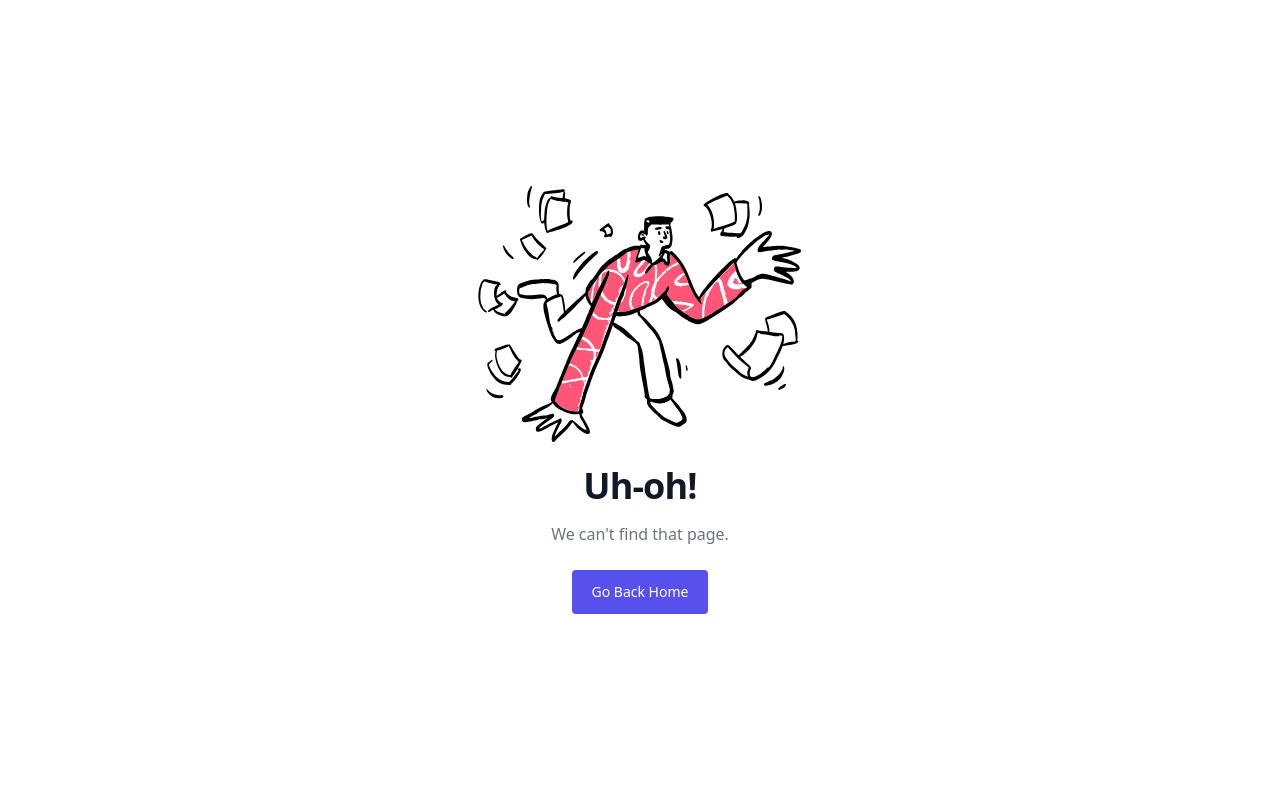
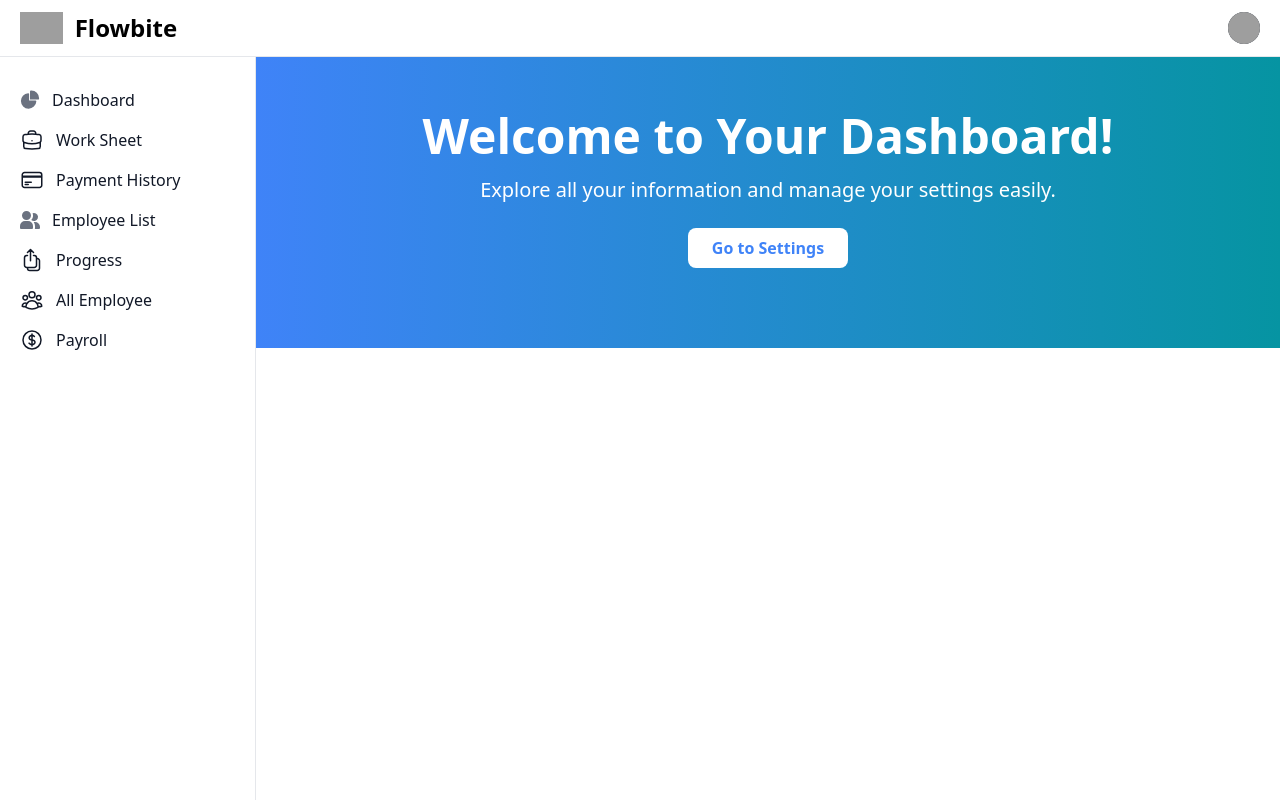
Before and after one commit to tawhidbokth/-Employee-management-client, a React (Vite) app: page /dashboard/dashboard in a window 1280 px wide. Built offline with nearby package versions, Linux system fonts and the light colour scheme; no server answers; grey boxes are pictures that could not be loaded.

Commit message:
all sidebar function is ok

```diff
--- /dev/null
+++ b/src/Hooks/usePayroll.jsx
@@ -0,0 +1,17 @@
+import { useQuery } from '@tanstack/react-query';
+import useAxsioSequre from './useAxsioSequre';
+
+const usePayroll = () => {
+  const axiosSecure = useAxsioSequre();
+  const { refetch, data: payroll = [] } = useQuery({
+    queryKey: ['payroll'],
+    queryFn: async () => {
+      const res = await axiosSecure.get('/payroll');
+      return res.data;
+    },
+  });
+
+  return [payroll, refetch];
+};
+
+export default usePayroll;
--- a/src/Pages/Dashboard/Components/AdminDashboard/Payroll.jsx
+++ b/src/Pages/Dashboard/Components/AdminDashboard/Payroll.jsx
@@ -1,35 +1,16 @@
-import { useState } from 'react';
+import usePayroll from '../../../../Hooks/usePayroll';
 
 const Payroll = () => {
-  const [payrollRequests, setPayrollRequests] = useState([
-    {
-      id: 1,
-      name: 'Alice',
-      salary: 5000,
-      month: 'Jan',
-      year: 2024,
-      paymentDate: null,
-      paid: false,
-    },
-    {
-      id: 2,
-      name: 'Charlie',
-      salary: 5500,
-      month: 'Jan',
-      year: 2024,
-      paymentDate: null,
-      paid: false,
-    },
-  ]);
+  const [payroll, refetch] = usePayroll();
 
-  const paySalary = id => {
-    const paymentDate = new Date().toISOString().split('T')[0];
-    setPayrollRequests(prev =>
-      prev.map(req =>
-        req.id === id ? { ...req, paid: true, paymentDate } : req
-      )
-    );
-  };
+  // const paySalary = id => {
+  //   const paymentDate = new Date().toISOString().split('T')[0];
+  //   setPayrollRequests(prev =>
+  //     prev.map(req =>
+  //       req.id === id ? { ...req, paid: true, paymentDate } : req
+  //     )
+  //   );
+  // };
 
   return (
     <div className="p-6 bg-gray-100 min-h-screen">
@@ -61,10 +42,10 @@ const Payroll = () => {
             </tr>
           </thead>
           <tbody>
-            {payrollRequests.map(req => (
+            {payroll.map(req => (
               <tr key={req.id} className="hover:bg-gray-50">
                 <td className="px-6 py-4 text-sm text-gray-900 border-b">
-                  {req.name}
+                  {req.employees}
                 </td>
                 <td className="px-6 py-4 text-sm text-gray-900 border-b">
                   {req.salary}
--- a/src/Pages/Dashboard/Components/PaymentHistory.jsx
+++ b/src/Pages/Dashboard/Components/PaymentHistory.jsx
@@ -1,40 +1,8 @@
 import React, { useState } from 'react';
+import usePayroll from '../../../Hooks/usePayroll';
 
 const PaymentHistory = () => {
-  // Demo data for the payment history
-  const demoData = [
-    {
-      id: 1,
-      month: 'January',
-      year: 2023,
-      amount: 1000,
-      transactionId: 'TXN001',
-    },
-    {
-      id: 2,
-      month: 'February',
-      year: 2023,
-      amount: 1050,
-      transactionId: 'TXN002',
-    },
-    {
-      id: 3,
-      month: 'March',
-      year: 2023,
-      amount: 1100,
-      transactionId: 'TXN003',
-    },
-    {
-      id: 4,
-      month: 'April',
-      year: 2023,
-      amount: 1150,
-      transactionId: 'TXN004',
-    },
-    { id: 5, month: 'May', year: 2023, amount: 1200, transactionId: 'TXN005' },
-    { id: 6, month: 'June', year: 2023, amount: 1250, transactionId: 'TXN006' },
-    { id: 7, month: 'July', year: 2023, amount: 1300, transactionId: 'TXN007' },
-  ];
+  const [payroll, refetch] = usePayroll();
 
   // Pagination state
   const [currentPage, setCurrentPage] = useState(1);
@@ -43,10 +11,10 @@ const PaymentHistory = () => {
   // Calculate paginated data
   const indexOfLastRow = currentPage * rowsPerPage;
   const indexOfFirstRow = indexOfLastRow - rowsPerPage;
-  const currentData = demoData.slice(indexOfFirstRow, indexOfLastRow);
+  const currentData = payroll.slice(indexOfFirstRow, indexOfLastRow);
 
   // Handle next and previous pages
-  const totalPages = Math.ceil(demoData.length / rowsPerPage);
+  const totalPages = Math.ceil(payroll.length / rowsPerPage);
 
   const nextPage = () => {
     if (currentPage < totalPages) setCurrentPage(currentPage + 1);
@@ -69,9 +37,9 @@ const PaymentHistory = () => {
         </thead>
         <tbody>
           {currentData.map(payment => (
-            <tr key={payment.id} className="text-center">
+            <tr key={payment._id} className="text-center">
               <td className="border px-4 py-2">{`${payment.month}, ${payment.year}`}</td>
-              <td className="border px-4 py-2">${payment.amount}</td>
+              <td className="border px-4 py-2">${payment.salary}</td>
               <td className="border px-4 py-2">{payment.transactionId}</td>
             </tr>
           ))}
@@ -79,7 +47,7 @@ const PaymentHistory = () => {
       </table>
 
       {/* Pagination Controls */}
-      {demoData.length > rowsPerPage && (
+      {payroll.length > rowsPerPage && (
         <div className="flex justify-between items-center mt-4">
           <button
             onClick={prevPage}
--- a/src/Pages/Dashboard/Components/Progress.jsx
+++ b/src/Pages/Dashboard/Components/Progress.jsx
@@ -1,84 +1,97 @@
 import React, { useState } from 'react';
+import useTasks from '../../../Hooks/useTasks';
 
 const Progress = () => {
-  const workRecords = [
-    {
-      id: 1,
-      employee: 'John Doe',
-      month: 'Jan',
-      year: 2024,
-      work: 'Completed Project A',
-    },
-    {
-      id: 2,
-      employee: 'Jane Smith',
-      month: 'Jan',
-      year: 2024,
-      work: 'Submitted Report',
-    },
-    {
-      id: 3,
-      employee: 'John Doe',
-      month: 'Feb',
-      year: 2024,
-      work: 'Finished Bug Fixes',
-    },
-  ];
-
+  const [tasks, refetch] = useTasks();
   const [filter, setFilter] = useState({ employee: '', month: '' });
 
-  const filteredRecords = workRecords.filter(record => {
+  const filteredRecords = tasks.filter(record => {
     const matchesEmployee = filter.employee
       ? record.employee === filter.employee
       : true;
-    const matchesMonth = filter.month ? record.month === filter.month : true;
+    const matchesMonth = filter.month
+      ? record.date.slice(0, 7) === filter.month
+      : true;
     return matchesEmployee && matchesMonth;
   });
+
+  const uniqueEmployees = [...new Set(tasks.map(task => task.employee))];
+  const uniqueMonths = [...new Set(tasks.map(task => task.date.slice(0, 7)))];
 
   return (
     <div>
       <h1>Progress Page</h1>
-      <div>
+
+      {/* Filter Options */}
+      <div className="flex gap-4 mb-4">
         <label>
           Employee:
           <select
             onChange={e => setFilter({ ...filter, employee: e.target.value })}
+            value={filter.employee}
           >
             <option value="">All</option>
-            <option value="John Doe">John Doe</option>
-            <option value="Jane Smith">Jane Smith</option>
+            {uniqueEmployees.map((employee, index) => (
+              <option key={index} value={employee}>
+                {employee}
+              </option>
+            ))}
           </select>
         </label>
         <label>
           Month:
           <select
             onChange={e => setFilter({ ...filter, month: e.target.value })}
+            value={filter.month}
           >
             <option value="">All</option>
-            <option value="Jan">Jan</option>
-            <option value="Feb">Feb</option>
+            {uniqueMonths.map((month, index) => (
+              <option key={index} value={month}>
+                {month}
+              </option>
+            ))}
           </select>
         </label>
       </div>
 
-      <table>
+      {/* Table */}
+      <table className="table-auto border-collapse border border-gray-300 w-full">
         <thead>
           <tr>
-            <th>Employee</th>
-            <th>Month</th>
-            <th>Year</th>
-            <th>Work</th>
+            <th className="border border-gray-300 px-4 py-2">Employee</th>
+            <th className="border border-gray-300 px-4 py-2">Date</th>
+            <th className="border border-gray-300 px-4 py-2">Task</th>
+            <th className="border border-gray-300 px-4 py-2">Hours</th>
           </tr>
         </thead>
         <tbody>
-          {filteredRecords.map(record => (
-            <tr key={record.id}>
-              <td>{record.employee}</td>
-              <td>{record.month}</td>
-              <td>{record.year}</td>
-              <td>{record.work}</td>
+          {filteredRecords.length > 0 ? (
+            filteredRecords.map(record => (
+              <tr key={record._id}>
+                <td className="border border-gray-300 px-4 py-2">
+                  {record.employee}
+                </td>
+                <td className="border border-gray-300 px-4 py-2">
+                  {record.date}
+                </td>
+                <td className="border border-gray-300 px-4 py-2">
+                  {record.tasks}
+                </td>
+                <td className="border border-gray-300 px-4 py-2">
+                  {record.hours}
+                </td>
+              </tr>
+            ))
+          ) : (
+            <tr>
+              <td
+                colSpan="4"
+                className="border border-gray-300 px-4 py-2 text-center"
+              >
+                No records found
+              </td>
             </tr>
-          ))}
+          )}
         </tbody>
       </table>
     </div>
--- a/src/Pages/Dashboard/Components/WorkSheet.jsx
+++ b/src/Pages/Dashboard/Components/WorkSheet.jsx
@@ -1,22 +1,33 @@
 import Swal from 'sweetalert2';
 import useTasks from '../../../Hooks/useTasks';
 import { Link } from 'react-router-dom';
+import { useContext } from 'react';
+import { AuthContext } from '../../../Provider/AuthProvider';
 
 const WorkSheet = () => {
   const [tasks, refetch] = useTasks();
+  const { user } = useContext(AuthContext);
 
   const handleSubmit = e => {
     e.preventDefault();
     const formData = new FormData(e.target);
     const initialData = Object.fromEntries(formData.entries());
-    console.log(initialData);
+
+    // Add user email and name to the initialData object
+    const finalData = {
+      ...initialData,
+      email: user?.email || '', // Use user email if available
+      employee: user?.displayName || '', // Use user name if available
+    };
+
+    console.log(finalData);
 
     fetch('http://localhost:5000/tasks', {
       method: 'POST',
       headers: {
         'content-type': 'application/json',
       },
-      body: JSON.stringify(initialData),
+      body: JSON.stringify(finalData),
     })
       .then(res => res.json())
       .then(data => {
--- a/src/Pages/Dashboard/Sidebar.jsx
+++ b/src/Pages/Dashboard/Sidebar.jsx
@@ -128,11 +128,8 @@ const Sidebar = () => {
       >
         <div className="h-full px-3 pb-4 overflow-y-auto bg-white dark:bg-gray-800">
           <ul className="space-y-2 font-medium">
-            <li>
-              <a
-                href="#"
-                className="flex items-center p-2 text-gray-900 rounded-lg dark:text-white hover:bg-gray-100 dark:hover:bg-gray-700 group"
-              >
+            <Link to={'/dashboard'}>
+              <a className="flex items-center p-2 text-gray-900 rounded-lg dark:text-white hover:bg-gray-100 dark:hover:bg-gray-700 group">
                 <svg
                   className="w-5 h-5 text-gray-500 transition duration-75 dark:text-gray-400 group-hover:text-gray-900 dark:group-hover:text-white"
                   aria-hidden="true"
@@ -145,19 +142,25 @@ const Sidebar = () => {
                 </svg>
                 <span className="ms-3">Dashboard</span>
               </a>
-            </li>
+            </Link>
             <Link to={'/dashboard/worksheet'}>
               <li>
                 <a className="flex items-center p-2 text-gray-900 rounded-lg dark:text-white hover:bg-gray-100 dark:hover:bg-gray-700 group">
                   <svg
-                    className="flex-shrink-0 w-5 h-5 text-gray-500 transition duration-75 dark:text-gray-400 group-hover:text-gray-900 dark:group-hover:text-white"
-                    aria-hidden="true"
                     xmlns="http://www.w3.org/2000/svg"
-                    fill="currentColor"
-                    viewBox="0 0 18 18"
+                    fill="none"
+                    viewBox="0 0 24 24"
+                    stroke-width="1.5"
+                    stroke="currentColor"
+                    class="size-6"
                   >
-                    <path d="M6.143 0H1.857A1.857 1.857 0 0 0 0 1.857v4.286C0 7.169.831 8 1.857 8h4.286A1.857 1.857 0 0 0 8 6.143V1.857A1.857 1.857 0 0 0 6.143 0Zm10 0h-4.286A1.857 1.857 0 0 0 10 1.857v4.286C10 7.169 10.831 8 11.857 8h4.286A1.857 1.857 0 0 0 18 6.143V1.857A1.857 1.857 0 0 0 16.143 0Zm-10 10H1.857A1.857 1.857 0 0 0 0 11.857v4.286C0 17.169.831 18 1.857 18h4.286A1.857 1.857 0 0 0 8 16.143v-4.286A1.857 1.857 0 0 0 6.143 10Zm10 0h-4.286A1.857 1.857 0 0 0 10 11.857v4.286c0 1.026.831 1.857 1.857 1.857h4.286A1.857 1.857 0 0 0 18 16.143v-4.286A1.857 1.857 0 0 0 16.143 10Z" />
+                    <path
+                      stroke-linecap="round"
+                      stroke-linejoin="round"
+                      d="M20.25 14.15v4.25c0 1.094-.787 2.036-1.872 2.18-2.087.277-4.216.42-6.378.42s-4.291-.143-6.378-.42c-1.085-.144-1.872-1.086-1.872-2.18v-4.25m16.5 0a2.18 2.18 0 0 0 .75-1.661V8.706c0-1.081-.768-2.015-1.837-2.175a48.114 48.114 0 0 0-3.413-.387m4.5 8.006c-.194.165-.42.295-.673.38A23.978 23.978 0 0 1 12 15.75c-2.648 0-5.195-.429-7.577-1.22a2.016 2.016 0 0 1-.673-.38m0 0A2.18 2.18 0 0 1 3 12.489V8.706c0-1.081.768-2.015 1.837-2.175a48.111 48.111 0 0 1 3.413-.387m7.5 0V5.25A2.25 2.25 0 0 0 13.5 3h-3a2.25 2.25 0 0 0-2.25 2.25v.894m7.5 0a48.667 48.667 0 0 0-7.5 0M12 12.75h.008v.008H12v-.008Z"
+                    />
                   </svg>
+
                   <span className="flex-1 ms-3 whitespace-nowrap">
                     Work Sheet
                   </span>
@@ -168,14 +171,20 @@ const Sidebar = () => {
               <li>
                 <a className="flex items-center p-2 text-gray-900 rounded-lg dark:text-white hover:bg-gray-100 dark:hover:bg-gray-700 group">
                   <svg
-                    className="flex-shrink-0 w-5 h-5 text-gray-500 transition duration-75 dark:text-gray-400 group-hover:text-gray-900 dark:group-hover:text-white"
-                    aria-hidden="true"
                     xmlns="http://www.w3.org/2000/svg"
-                    fill="currentColor"
-                    viewBox="0 0 20 20"
+                    fill="none"
+                    viewBox="0 0 24 24"
+                    stroke-width="1.5"
+                    stroke="currentColor"
+                    class="size-6"
                   >
-                    <path d="m17.418 3.623-.018-.008a6.713 6.713 0 0 0-2.4-.569V2h1a1 1 0 1 0 0-2h-2a1 1 0 0 0-1 1v2H9.89A6.977 6.977 0 0 1 12 8v5h-2V8A5 5 0 1 0 0 8v6a1 1 0 0 0 1 1h8v4a1 1 0 0 0 1 1h2a1 1 0 0 0 1-1v-4h6a1 1 0 0 0 1-1V8a5 5 0 0 0-2.582-4.377ZM6 12H4a1 1 0 0 1 0-2h2a1 1 0 0 1 0 2Z" />
+                    <path
+                      stroke-linecap="round"
+                      stroke-linejoin="round"
+                      d="M2.25 8.25h19.5M2.25 9h19.5m-16.5 5.25h6m-6 2.25h3m-3.75 3h15a2.25 2.25 0 0 0 2.25-2.25V6.75A2.25 2.25 0 0 0 19.5 4.5h-15a2.25 2.25 0 0 0-2.25 2.25v10.5A2.25 2.25 0 0 0 4.5 19.5Z"
+                    />
                   </svg>
+
                   <span className="flex-1 ms-3 whitespace-nowrap">
                     Payment History
                   </span>
@@ -203,65 +212,67 @@ const Sidebar = () => {
                 </a>
               </li>
             </Link>
-            <li>
-              <a
-                href="#"
-                className="flex items-center p-2 text-gray-900 rounded-lg dark:text-white hover:bg-gray-100 dark:hover:bg-gray-700 group"
-              >
+            <Link to={'/dashboard/progress'}>
+              <a className="flex items-center p-2 text-gray-900 rounded-lg dark:text-white hover:bg-gray-100 dark:hover:bg-gray-700 group">
                 <svg
-                  className="flex-shrink-0 w-5 h-5 text-gray-500 transition duration-75 dark:text-gray-400 group-hover:text-gray-900 dark:group-hover:text-white"
-                  aria-hidden="true"
-                  xmlns="http://www.w3.org/2000/svg"
-                  fill="currentColor"
-                  viewBox="0 0 18 20"
-                >
-                  <path d="M17 5.923A1 1 0 0 0 16 5h-3V4a4 4 0 1 0-8 0v1H2a1 1 0 0 0-1 .923L.086 17.846A2 2 0 0 0 2.08 20h13.84a2 2 0 0 0 1.994-2.153L17 5.923ZM7 9a1 1 0 0 1-2 0V7h2v2Zm0-5a2 2 0 1 1 4 0v1H7V4Zm6 5a1 1 0 1 1-2 0V7h2v2Z" />
-                </svg>
-                <span className="flex-1 ms-3 whitespace-nowrap">Products</span>
-              </a>
-            </li>
-            <li>
-              <a
-                href="#"
-                className="flex items-center p-2 text-gray-900 rounded-lg dark:text-white hover:bg-gray-100 dark:hover:bg-gray-700 group"
-              >
-                <svg
-                  className="flex-shrink-0 w-5 h-5 text-gray-500 transition duration-75 dark:text-gray-400 group-hover:text-gray-900 dark:group-hover:text-white"
-                  aria-hidden="true"
                   xmlns="http://www.w3.org/2000/svg"
                   fill="none"
-                  viewBox="0 0 18 16"
+                  viewBox="0 0 24 24"
+                  stroke-width="1.5"
+                  stroke="currentColor"
+                  class="size-6"
                 >
                   <path
-                    stroke="currentColor"
                     stroke-linecap="round"
                     stroke-linejoin="round"
-                    stroke-width="2"
-                    d="M1 8h11m0 0L8 4m4 4-4 4m4-11h3a2 2 0 0 1 2 2v10a2 2 0 0 1-2 2h-3"
+                    d="M7.5 7.5h-.75A2.25 2.25 0 0 0 4.5 9.75v7.5a2.25 2.25 0 0 0 2.25 2.25h7.5a2.25 2.25 0 0 0 2.25-2.25v-7.5a2.25 2.25 0 0 0-2.25-2.25h-.75m0-3-3-3m0 0-3 3m3-3v11.25m6-2.25h.75a2.25 2.25 0 0 1 2.25 2.25v7.5a2.25 2.25 0 0 1-2.25 2.25h-7.5a2.25 2.25 0 0 1-2.25-2.25v-.75"
                   />
                 </svg>
-                <span className="flex-1 ms-3 whitespace-nowrap">Sign In</span>
+
+                <span className="flex-1 ms-3 whitespace-nowrap">Progress</span>
               </a>
-            </li>
-            <li>
-              <a
-                href="#"
-                className="flex items-center p-2 text-gray-900 rounded-lg dark:text-white hover:bg-gray-100 dark:hover:bg-gray-700 group"
-              >
+            </Link>
+            <Link to={'/dashboard/allemployee'}>
+              <a className="flex items-center p-2 text-gray-900 rounded-lg dark:text-white hover:bg-gray-100 dark:hover:bg-gray-700 group">
                 <svg
-                  className="flex-shrink-0 w-5 h-5 text-gray-500 transition duration-75 dark:text-gray-400 group-hover:text-gray-900 dark:group-hover:text-white"
-                  aria-hidden="true"
                   xmlns="http://www.w3.org/2000/svg"
-                  fill="currentColor"
-                  viewBox="0 0 20 20"
+                  fill="none"
+                  viewBox="0 0 24 24"
+                  stroke-width="1.5"
+                  stroke="currentColor"
+                  class="size-6"
                 >
-                  <path d="M5 5V.13a2.96 2.96 0 0 0-1.293.749L.879 3.707A2.96 2.96 0 0 0 .13 5H5Z" />
-                  <path d="M6.737 11.061a2.961 2.961 0 0 1 .81-1.515l6.117-6.116A4.839 4.839 0 0 1 16 2.141V2a1.97 1.97 0 0 0-1.933-2H7v5a2 2 0 0 1-2 2H0v11a1.969 1.969 0 0 0 1.933 2h12.134A1.97 1.97 0 0 0 16 18v-3.093l-1.546 1.546c-.413.413-.94.695-1.513.81l-3.4.679a2.947 2.947 0 0 1-1.85-.227 2.96 2.96 0 0 1-1.635-3.257l.681-3.397Z" />
-                  <path d="M8.961 16a.93.93 0 0 0 .189-.019l3.4-.679a.961.961 0 0 0 .49-.263l6.118-6.117a2.884 2.884 0 0 0-4.079-4.078l-6.117 6.117a.96.96 0 0 0-.263.491l-.679 3.4A.961.961 0 0 0 8.961 16Zm7.477-9.8a.958.958 0 0 1 .68-.281.961.961 0 0 1 .682 1.644l-.315.315-1.36-1.36.313-.318Zm-5.911 5.911 4.236-4.236 1.359 1.359-4.236 4.237-1.7.339.341-1.699Z" />
+                  <path
+                    stroke-linecap="round"
+                    stroke-linejoin="round"
+                    d="M18 18.72a9.094 9.094 0 0 0 3.741-.479 3 3 0 0 0-4.682-2.72m.94 3.198.001.031c0 .225-.012.447-.037.666A11.944 11.944 0 0 1 12 21c-2.17 0-4.207-.576-5.963-1.584A6.062 6.062 0 0 1 6 18.719m12 0a5.971 5.971 0 0 0-.941-3.197m0 0A5.995 5.995 0 0 0 12 12.75a5.995 5.995 0 0 0-5.058 2.772m0 0a3 3 0 0 0-4.681 2.72 8.986 8.986 0 0 0 3.74.477m.94-3.197a5.971 5.971 0 0 0-.94 3.197M15 6.75a3 3 0 1 1-6 0 3 3 0 0 1 6 0Zm6 3a2.25 2.25 0 1 1-4.5 0 2.25 2.25 0 0 1 4.5 0Zm-13.5 0a2.25 2.25 0 1 1-4.5 0 2.25 2.25 0 0 1 4.5 0Z"
+                  />
                 </svg>
-                <span className="flex-1 ms-3 whitespace-nowrap">Sign Up</span>
+                <span className="flex-1 ms-3 whitespace-nowrap">
+                  All Employee
+                </span>
               </a>
-            </li>
+            </Link>
+            <Link to={'/dashboard/payroll'}>
+              <a className="flex items-center p-2 text-gray-900 rounded-lg dark:text-white hover:bg-gray-100 dark:hover:bg-gray-700 group">
+                <svg
+                  xmlns="http://www.w3.org/2000/svg"
+                  fill="none"
+                  viewBox="0 0 24 24"
+                  stroke-width="1.5"
+                  stroke="currentColor"
+                  class="size-6"
+                >
+                  <path
+                    stroke-linecap="round"
+                    stroke-linejoin="round"
+                    d="M12 6v12m-3-2.818.879.659c1.171.879 3.07.879 4.242 0 1.172-.879 1.172-2.303 0-3.182C13.536 12.219 12.768 12 12 12c-.725 0-1.45-.22-2.003-.659-1.106-.879-1.106-2.303 0-3.182s2.9-.879 4.006 0l.415.33M21 12a9 9 0 1 1-18 0 9 9 0 0 1 18 0Z"
+                  />
+                </svg>
+
+                <span className="flex-1 ms-3 whitespace-nowrap">Payroll</span>
+              </a>
+            </Link>
           </ul>
         </div>
       </aside>
--- /dev/null
+++ b/src/Pages/Dashboard/WellcomePage.jsx
@@ -0,0 +1,28 @@
+import React from 'react';
+
+const WellcomePage = () => {
+  return (
+    <div>
+      <section class="bg-gradient-to-r from-blue-500 to-teal-500 text-white py-20 px-6">
+        <div class="max-w-7xl mx-auto text-center">
+          <h1 class="text-4xl md:text-5xl font-bold leading-tight mb-4">
+            Welcome to Your Dashboard!
+          </h1>
+          <p class="text-lg md:text-xl mb-6">
+            Explore all your information and manage your settings easily.
+          </p>
+          <div class="flex justify-center">
+            <a
+              href="#settings"
+              class="bg-white text-blue-500 hover:bg-gray-100 hover:text-blue-700 font-semibold py-2 px-6 rounded-lg transition duration-300"
+            >
+              Go to Settings
+            </a>
+          </div>
+        </div>
+      </section>
+    </div>
+  );
+};
+
+export default WellcomePage;
```
Also changed, not shown: src/Pages/Dashboard/Components/AdminDashboard/AdminDashboard.jsx (+59 -56 lines), src/Pages/Dashboard/Components/EmployeeList.jsx (+7 -2 lines), src/Router/router.jsx (+8 -2 lines).
